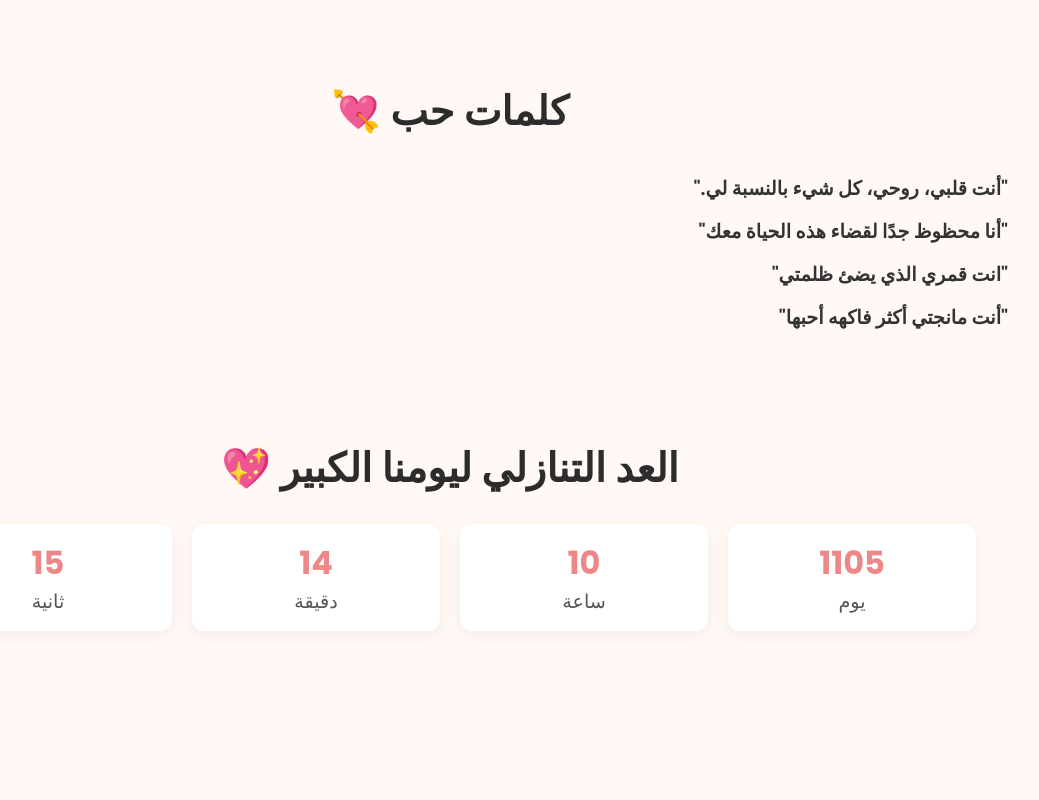
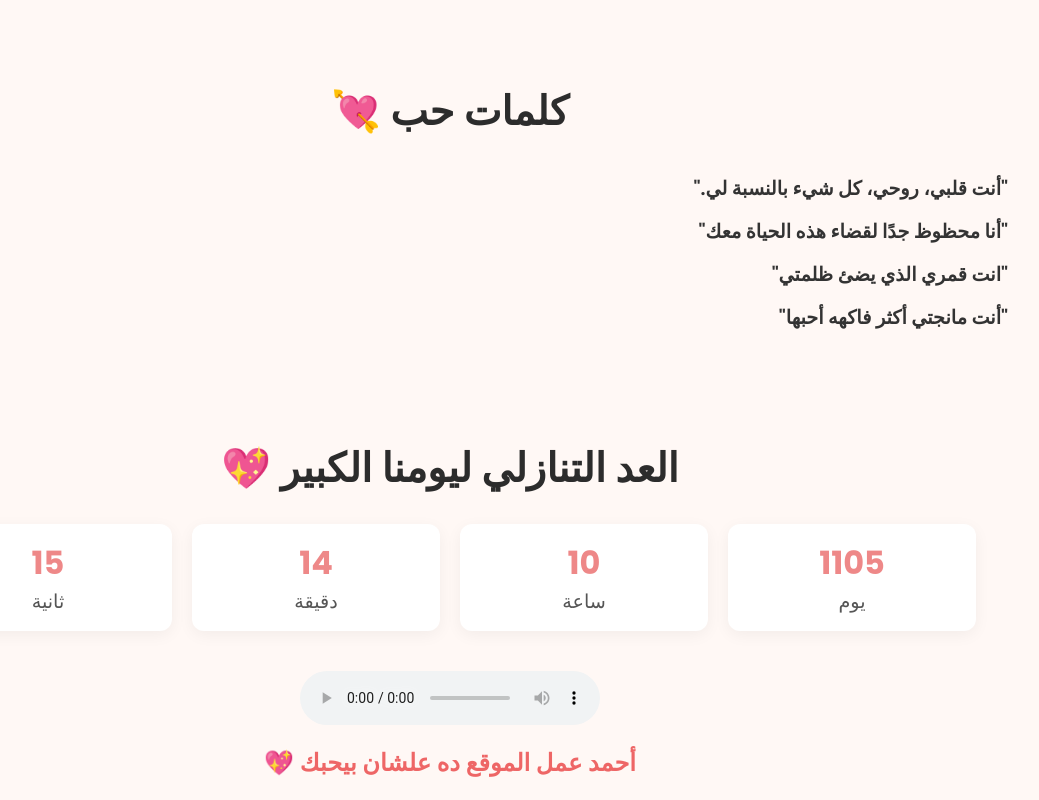
Before and after one commit to developer-ahmed-amer/yasmin.github.io, a plain HTML site: page index.html in a window 1280 px wide. Shown: the part 1673-2473 px from the top of the page, without its empty margins (190-1229 px from the left). Before the commit the page ends 2344 px from the top, so only its background shows below. Drawn offline with nearby package versions, Linux system fonts and the light colour scheme; a web font is replaced by a local one.

Commit message:
Add Footer and Audio

```diff
--- a/index.html
+++ b/index.html
@@ -229,6 +229,20 @@
                 text-align: center;
             }
         }
+
+        .footer {
+            display: flex;
+            flex-direction: column;
+            justify-content: center;
+            align-items: center;
+        }
+
+        .footer .footer-text {
+            padding: 20px 0;
+            font-weight: 600;
+            font-size: 1.5rem;
+            color: #e66;
+        }
     </style>
 </head>
 <body>
@@ -342,6 +356,12 @@
             </div>
         </div>
     </section>
+    <footer class="footer">
+        <audio src="./audios/قمري.mp3" controls autoplay loop></audio>
+        <div class="footer-text">
+            <p>أحمد عمل الموقع ده علشان بيحبك 💖</p>
+        </div>
+    </footer>
     <script>
 
   const targetDate = new Date("2028-06-11T00:00:00").getTime();
```
Also changed, not shown: 1 other file.
